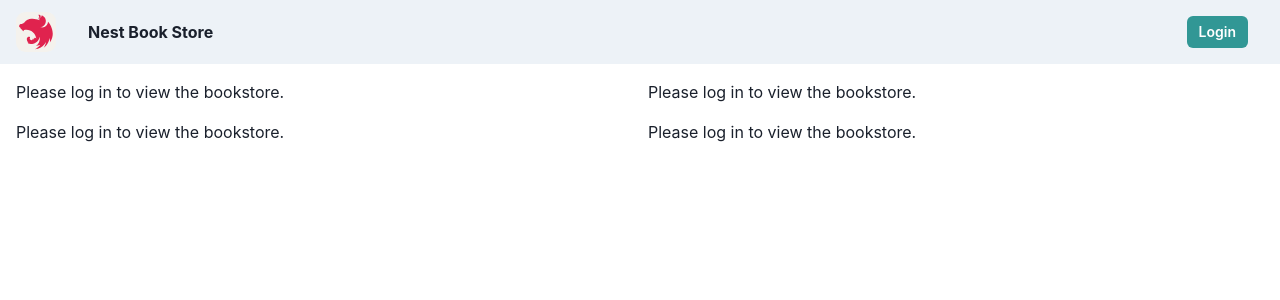
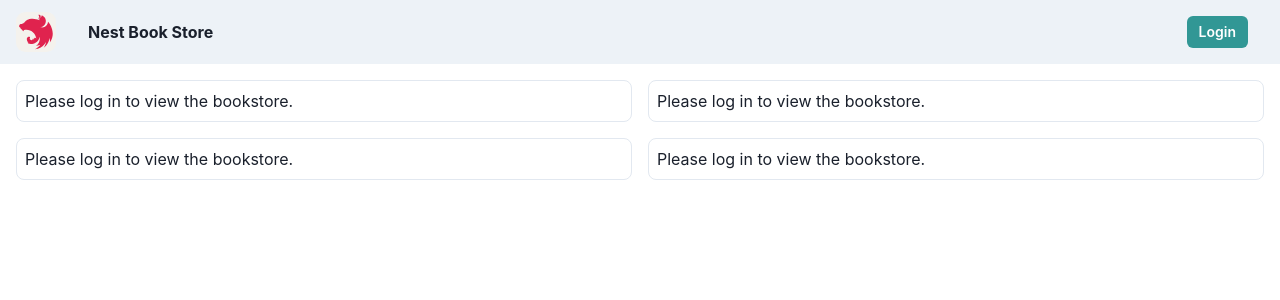
Before and after one commit to chizobavictory/scrapay-task-frontend, a React (Create React App) app: page / in a window 1280 px wide. Shown: the top 300 px of the page. Built offline with nearby package versions, Linux system fonts and the light colour scheme.

Commit message:
fix(card): modified card styling

```diff
--- a/src/components/Card.tsx
+++ b/src/components/Card.tsx
@@ -1,5 +1,5 @@
 import React, { useState } from "react";
-import { Text, Button, Flex, Grid } from "@chakra-ui/react";
+import { Text, Button, Flex, Box } from "@chakra-ui/react";
 import { EditIcon, DeleteIcon } from "@chakra-ui/icons";
 import DeleteBookModal from "./DeleteBookModal";
 import EditBookModal from "./EditBookModal";
@@ -20,13 +20,18 @@ const Card: React.FC<CardProps> = ({ book, onEdit, onDelete }) => {
   const [isDeleteModalOpen, setDeleteModalOpen] = useState(false);
   const { isAuthenticated } = useAuth0();
 
-
+  const cardStyles = {
+    borderWidth: "1px",
+    borderRadius: "lg",
+    overflow: "hidden",
+    p: "2",
+  };
 
   if (!isAuthenticated) {
     return (
-      <Text>
-        Please log in to view the bookstore.
-      </Text>
+      <Box {...cardStyles}>
+        <Text>Please log in to view the bookstore.</Text>
+      </Box>
     );
   }
 
@@ -47,7 +52,7 @@ const Card: React.FC<CardProps> = ({ book, onEdit, onDelete }) => {
   };
 
   return (
-    <Grid templateColumns="1fr" gap="2" borderWidth="1px" borderRadius="lg" overflow="hidden" p="2">
+    <Box {...cardStyles}>
       <Text fontSize="xl" fontWeight="bold" mb="2">
         {book.name}
       </Text>
@@ -77,7 +82,7 @@ const Card: React.FC<CardProps> = ({ book, onEdit, onDelete }) => {
           onDelete={onDelete}
         />
       )}
-    </Grid>
+    </Box>
   );
 };
 
```
